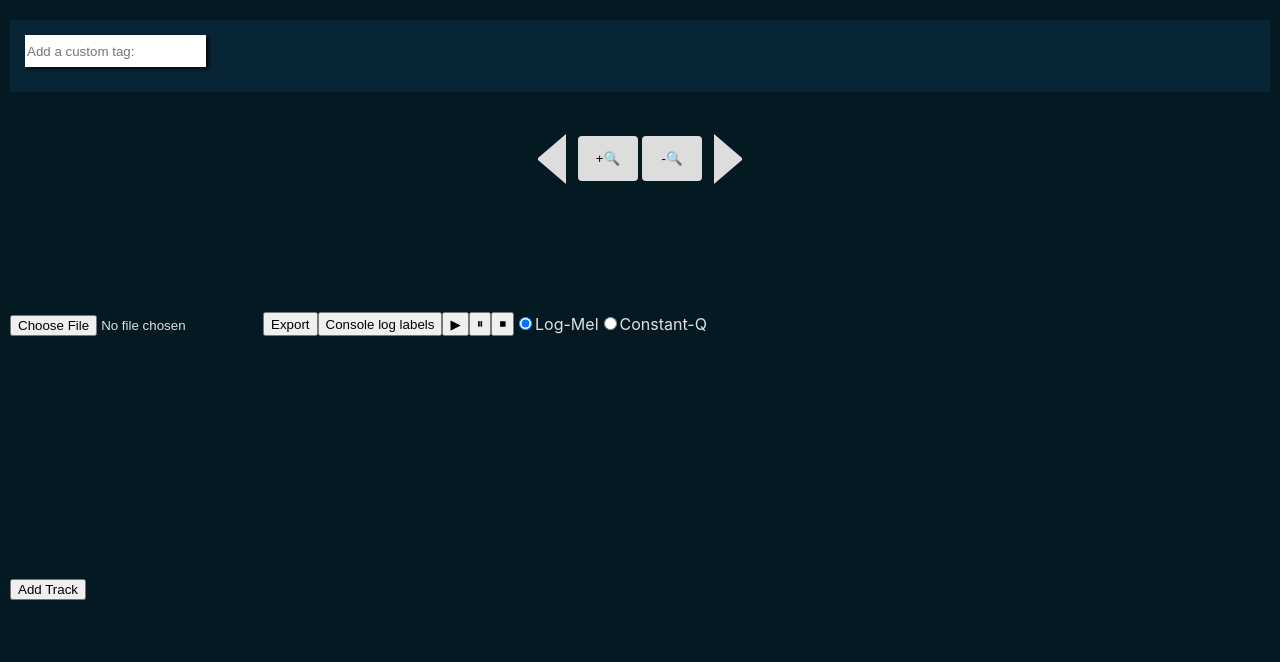
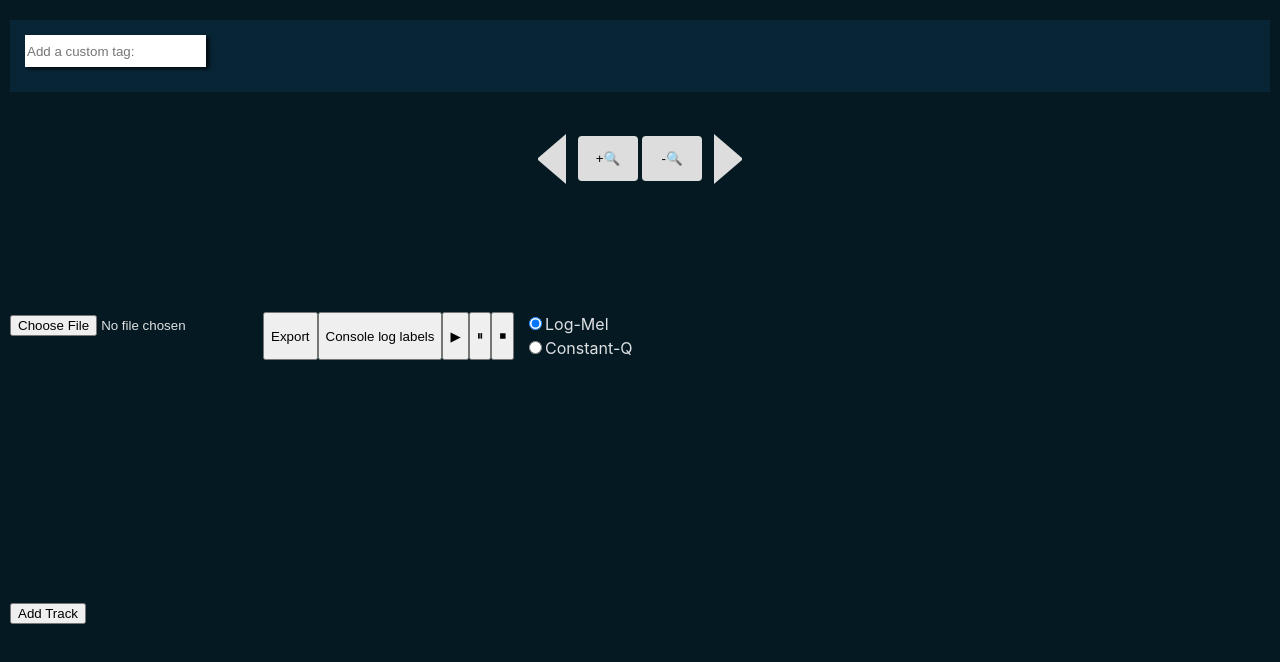
Before and after one commit to nccratliri-ml-wp/vocal-annotation-frontend, a React (Vite) app: page / in a window 1280 px wide. Shown: the top 662 px of the page. Built offline with nearby package versions, Linux system fonts and the light colour scheme.

Commit message:
Refactored design of parameters component

```diff
--- a/src/Parameters.jsx
+++ b/src/Parameters.jsx
@@ -50,6 +50,8 @@ function Parameters({ passParametersToScalableSpec }) {
         <div
             className="parameters"
         >
+
+            <div>
                 <label>
                     <input
                         type="radio"
@@ -59,7 +61,6 @@ function Parameters({ passParametersToScalableSpec }) {
                     />
                     Log-Mel
                 </label>
-
                 {showNFftInput && (
                     <>
                         <label>
@@ -73,7 +74,9 @@ function Parameters({ passParametersToScalableSpec }) {
                         <button onClick={handleNFftSubmit}>Submit</button>
                     </>
                 )}
+            </div>
 
+            <div>
                 <label>
                     <input
                         type="radio"
@@ -83,7 +86,6 @@ function Parameters({ passParametersToScalableSpec }) {
                     />
                     Constant-Q
                 </label>
-
                 {showBinsPerOctaveInput && (
                     <>
                         <label>
@@ -97,6 +99,7 @@ function Parameters({ passParametersToScalableSpec }) {
                         <button onClick={handleBinsPerOctaveSubmit}>Submit</button>
                     </>
                 )}
+            </div>
 
         </div>
     );
--- a/src/ScalableSpec.jsx
+++ b/src/ScalableSpec.jsx
@@ -888,7 +888,7 @@ function ScalableSpec(
     }
 
 
-    /* ++++++++++++++++++  ++++++++++++++++++ */
+    /* ++++++++++++++++++ Tracks ++++++++++++++++++ */
 
     const handleRemoveTrack = () => {
         if (response){
@@ -906,7 +906,7 @@ function ScalableSpec(
         drawEditorCanvases(spectrogram, audioArray)
     }, [labels])
 
-    // When user zoomed in/out, scrolled
+    // When user zoomed, scrolled, or changed a parameter
     useEffect( () => {
             if (!globalClipDuration || !response) return
 
@@ -916,7 +916,7 @@ function ScalableSpec(
             }
 
             getSpecAndAudioArray()
-        }, [currentStartTime, globalClipDuration, audioId]
+        }, [currentStartTime, globalClipDuration, audioId, parameters]
     )
 
 
@@ -1066,20 +1066,6 @@ function ScalableSpec(
                     onContextMenu={handleRightClick}
                     onMouseMove={handleMouseMove}
                 />
-                {/*
-                   {showOverview && spectrogram &&
-                    <>
-                        <button
-                            className='left-scroll-btn'
-                            onClick={leftScroll}
-                        />
-                        <button
-                            className='right-scroll-btn'
-                            onClick={rightScroll}
-                        />
-                    </>
-                }
-                */}
             </div>
             {spectrogramIsLoading ? <Box sx={{ width: '100%' }}><LinearProgress /></Box> : ''}
         </div>
--- a/src/index.css
+++ b/src/index.css
@@ -272,7 +272,12 @@ html, body {
 /* -------------------------- Parameters -------------------------- */
 
 .parameters{
+  display: flex;
+  flex-direction: column;
+}
 
+.parameters > div > label{
+  margin: 0 0 0 10px;
 }
 
 /* -------------------------- Waveform -------------------------- */
```
Lines whose indentation alone changed are shown as unchanged.
